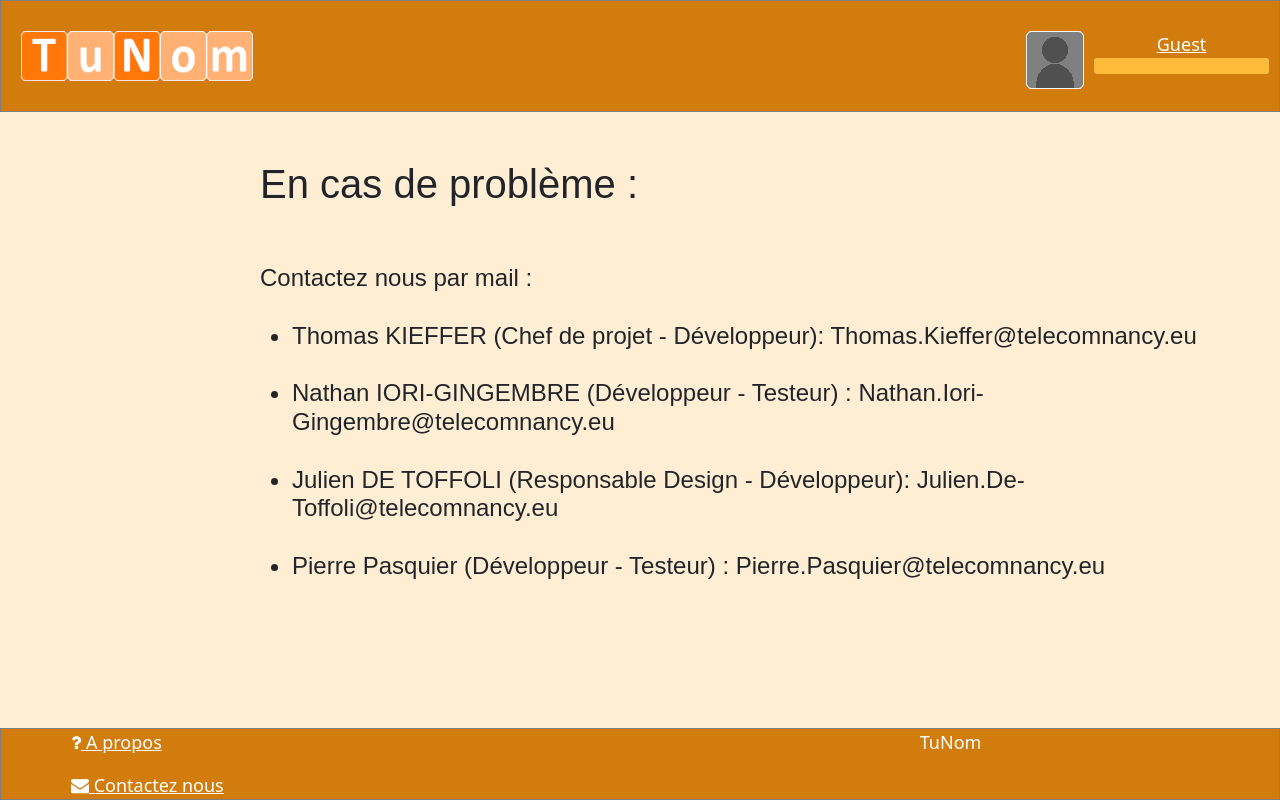
After one commit to Pierre-Pasquier/Solveur-Wordle, a Flask app: page /contactez_nous in a window 1280 px wide. The commit adds this page. Run offline with Flask 2, Linux system fonts and the light colour scheme.

Commit message:
ajout des pages a propos et contactez nous, ainsi que la conservation de la connexion en se baladant entre ces pages (rechargement des mêmes données [badges, xp, pseudo], possibilité d'optimiser en permettant la conservation lors de la session? )

```diff
--- a/Web/app.py
+++ b/Web/app.py
@@ -30,14 +30,28 @@ def redirection():
 
 @app.route('/à_propos')      #page à propos
 def apropos():
-    id = request.args.get('id')
-    return render_template('apropos.html',id_user=id)
+    id=request.args.get('id')
+    if id is None or id=='' or id=='0':
+        return render_template('apropos.html',id_user=0, pseudo = "Guest", pourcent=0,badge='guest.png')
+    con = sqlite3.connect(database)
+    cur = con.cursor()
+    cur.execute('SELECT pseudo,xp FROM Profil WHERE id= ?',(id,))
+    tab=cur.fetchall()
+    con.close()
+    return render_template('apropos.html',id_user=id,pseudo=tab[0][0],pourcent=pourcentlvlup(tab[0][1]),badge=badgetab[niveau(tab[0][1])])
 
 
 @app.route('/contactez_nous')   #page contactez nous
 def contactez():
-    id = request.args.get('id')
-    return render_template('contacteznous.html',id_user=id)
+    id=request.args.get('id')
+    if id is None or id=='' or id=='0':
+        return render_template('contacteznous.html',id_user=0, pseudo = "Guest", pourcent=0,badge='guest.png')
+    con = sqlite3.connect(database)
+    cur = con.cursor()
+    cur.execute('SELECT pseudo,xp FROM Profil WHERE id= ?',(id,))
+    tab=cur.fetchall()
+    con.close()
+    return render_template('contacteznous.html',id_user=id,pseudo=tab[0][0],pourcent=pourcentlvlup(tab[0][1]),badge=badgetab[niveau(tab[0][1])])
 
 
 @app.route('/home')     #page d'accueil
--- a/Web/static/templatepage.css
+++ b/Web/static/templatepage.css
@@ -89,6 +89,9 @@ header {
 .fixed-footer a:hover{
     color:#ffba3a;
 }
+.fixed-footer a:visited{
+    color: white
+}
 
 .alignleft{
     float: left;
--- /dev/null
+++ b/Web/templates/contacteznous.html
@@ -0,0 +1,37 @@
+{% extends "templatepage.html" %}
+
+
+
+
+{% block content %}
+
+<div class="main container-bot">
+    <h1>En cas de problème :</h1>
+    <br>
+    <br>
+    <h4>
+      Contactez nous par mail :
+      <br><br>
+      <ul>
+        <li>
+          Thomas KIEFFER (Chef de projet - Développeur): Thomas.Kieffer@telecomnancy.eu
+        </li>
+        <br>
+        <li>
+          Nathan IORI-GINGEMBRE (Développeur - Testeur) : Nathan.Iori-Gingembre@telecomnancy.eu
+        </li>
+        <br>
+        <li>
+          Julien DE TOFFOLI (Responsable Design - Développeur): Julien.De-Toffoli@telecomnancy.eu
+        </li>
+        <br>
+        <li>
+          Pierre Pasquier (Développeur - Testeur) : Pierre.Pasquier@telecomnancy.eu
+        </li>
+      </ul>
+    </h4>
+
+
+    </div>
+
+    {% endblock %}
--- a/Web/templates/templatepage.html
+++ b/Web/templates/templatepage.html
@@ -11,7 +11,7 @@
 </head>
 <div class="fixed-header">
         <div class="container-top">
-            <div class="gauche"><a href="{{url_for('home')}}"><img src='/static/TuNom.png' style="width: 180%"></a></div>
+            <div class="gauche"><a href="/home?id={{id_user}}"><img src='/static/TuNom.png' style="width: 180%"></a></div>
             <div class="alignright">
                     <div class="box">
                         <div>
@@ -19,9 +19,9 @@
                         </div>
                         <div style="margin-top: 10px;">
                             {%if id_user==0 %}
-                                <a href="" style="float:none; color: white;text-decoration: underline;"> Guest</a> <!--href menant à connexion, à ajouter-->
+                                <a href="###" style="float:none; color: white;text-decoration: underline;"> Guest</a> <!--href menant à connexion, à ajouter-->
                             {%else%}
-                                <a href="{{url_for('home')}}" style="float:none; color: white;"> {{pseudo}}</a>
+                                <a href="###" style="float:none; color: white;"> {{pseudo}}</a> <!--href menant à profil ?-->
                             {%endif%}
                             <br><div class="progress" style="width: 175px;">
                             {%if id_user==0 %}
```
Also changed, not shown: Web/templates/apropos.html (added, +29 -0 lines).
